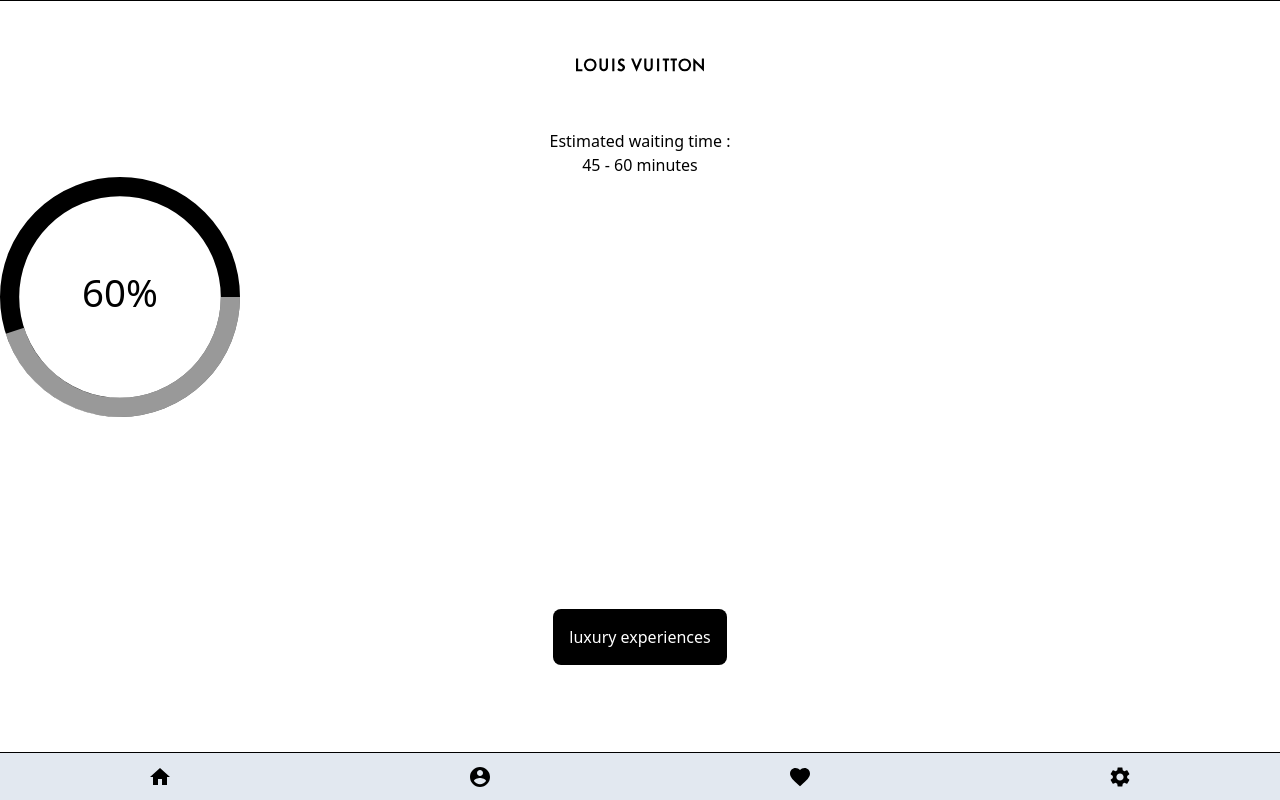
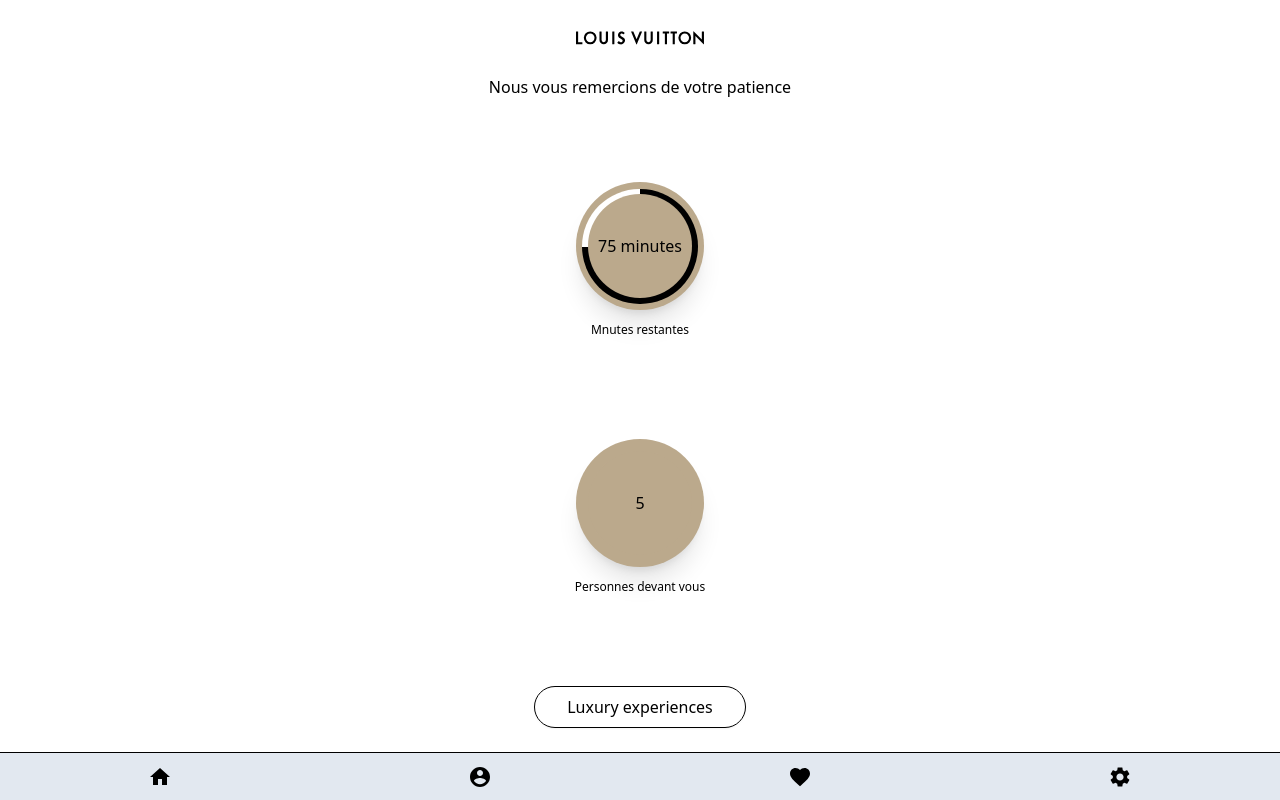
Before and after one commit to WalterLuong/LVMHx42, a React (Vite) app in the folder frontend/: page /wait in a window 1280 px wide. Built offline with nearby package versions, Linux system fonts and the light colour scheme.

Commit message:
made custom circle progress bar

```diff
--- a/frontend/src/App.tsx
+++ b/frontend/src/App.tsx
@@ -3,21 +3,24 @@
 
 function App() {
 
-
   return (
     <>
-      <div className="bg-slate-200 h-screen w-screen overflow-hidden">
-		<div id='header-home' className="h-2/5">
-			<img src="/lvmh-logo.png" alt="LVMH_logo" className="h-32 m-auto" />
-			<h1 className="font-bold text-2xl">Bonjour User</h1>
-			<p>Pour vous recompenser de votre fidelite nous vous offrons la possibilite de faire la queue virtuel pour que vous puissiez decouvrir les experiences de luxe a Paris choisies par la maison Louis Vuitton </p>
+      <div className="bg-white h-screen w-screen overflow-hidden">
+		<div id='header-home' className="h-2/6 flex flex-col justify-center items-center">
+                  <div className="flex flex-row justify-center items-center h-[60px] w-[120px]">
+                  <img src='/LV-logo-text.svg' alt='logo' className='h-full w-full' />
+            </div>
+            <div className="flex flex-col flex-auto  text-left pr-4 pl-4">
+                <h1 className="font-bold text-xl text-left">Bonjour User</h1>
+                <p className="text-sm">Pour vous recompenser de votre fidelite nous vous offrons la possibilite de faire la queue virtuel pour que vous puissiez decouvrir les experiences de luxe a Paris choisies par la maison Louis Vuitton </p>
+            </div>
 		</div>
-		<div className="flex flex-grow-0 h-3/5 bg-cover bg-center relative font-sans">
+		<div className="flex h-3/5 bg-cover bg-center relative font-sans">
 			<img src={LVStore} alt="LVStore" className="w-full h-full object-cover filter brightness-50"/>
 			<div className="absolute top-1/2 left-1/2 flex-col justify-center text-center transform -translate-x-1/2 -translate-y-1/2 text-white">
 				<p> Decouvrez Paris </p>
 				<h3 className="w-full text-nowrap">Rejoins la queue virtuel</h3>
-				<button className="bg-transparent border-white border p-2 m-4 text-white p-4 transform hover:scale-105 rounded-lg">Je rejoins</button>
+				<button className="bg-transparent border-white border m-4 text-white pt-2 pb-2 pr-8 pl-8 transform hover:scale-105 rounded-lg">Je rejoins</button>
 			</div>
 		</div>
       </div>
--- a/frontend/src/components/CircleLoader.tsx
+++ b/frontend/src/components/CircleLoader.tsx
@@ -1,15 +1,30 @@
 import React from 'react';
 
-const CircleLoader = ({ percentage }: { percentage: number }) => {
-  const conicGradient = `conic-gradient(black ${percentage}%, transparent ${percentage}%)`;
+const CircleLoader = ({ percentage, minutes, height, width }: { percentage: number, minutes: boolean, height: number, width:number }) => {
 
+    const conicGradient = minutes ? `conic-gradient(black ${percentage}%, 0, white ${percentage}%)` : ''
+    const CircleClass = `h-${height} w-${width} flex justify-center items-center shadow-xl rounded-full bg-[#BBA98C]`
+    const description = minutes ? 'Mnutes restantes' : 'Personnes devant vous'
   return (
-    <div className="w-16 h-16 rounded-full overflow-hidden">
-      <div
-        className="w-full h-full bg-gradient-to-r from-black to-transparent"
-        style={{ background: conicGradient }}
-      ></div>
-    </div>
+    <>
+    <div className='flex flex-col w-full h-full items-center justify-around mt-2'>
+      <div className={CircleClass}>
+          <div className="h-[90%] w-[90%] rounded-full overflow-hidden">
+                <div
+                  className="h-full w-full flex justify-center items-center shadow-xl"
+                  style={{ background: conicGradient }}
+                  >
+
+                  <div className="flex justify-center items-center h-[90%] w-[90%] shadow-inner[0_35px_60px_-15px_rgba(0,0,0,0.3)] rounded-full bg-[#BBA98C] text-black">
+                      {percentage} {minutes ? 'minutes' : null }
+                  </div>
+              </div>
+          </div>
+        </div>
+        <span className='text-xs p-2'>{description}</span>
+        </div>
+
+      </>
   );
 };
 
--- a/frontend/src/pages/wait/Wait.tsx
+++ b/frontend/src/pages/wait/Wait.tsx
@@ -2,66 +2,33 @@
 import { waitTime } from '../../data/waitTime';
 import { Link } from 'react-router-dom';
 import CircleLoader from '../../components/CircleLoader';
-import { CircularProgressbar } from 'react-circular-progressbar';
-import 'react-circular-progressbar/dist/styles.css';
 
 const Wait = () => {
 	return (
-		<div className='bg-white h-screen flex-col justify-around'>
-			<div id='header' className='w-screen overflow-hidden flex items-center text-center justify-around items-center border-t border-black'>
+		<div className='bg-white h-screen flex flex-col '>
+            <div className='h-full mb-12 flex flex-col justify-between '>
+                <div id='header' className='w-screen overflow-hidden items-center h-[10%] justify-center flex text-center '>
                     <img src='/LV-logo-text.svg' alt='logo' className='h-32 w-32' />
                 </div>
-			<div id='content' className='h-3/5 flex-col text-center justify-center items-center'>
-				<h1>Estimated waiting time :</h1>
-				<span> {waitTime.min} - {waitTime.max} minutes </span>
-				<div className='flex justify-center h-60 w-60'>
-				<CircularProgressbar
-					value={waitTime.min}
-					text={`${waitTime.max}%`}
-					styles={{
-						// Customize the root svg element
-						root: {},
-						// Customize the path, i.e. the "completed progress"
-						path: {
-						// Path color
-						stroke: `rgba(255, 255, 255, ${waitTime.max / 100})`,
-						// Whether to use rounded or flat corners on the ends - can use 'butt' or 'round'
-						strokeLinecap: 'butt',
-						// Customize transition animation
-						transition: 'stroke-dashoffset 0.5s ease 0s',
-						// Rotate the path
-						transform: 'rotate(0.25turn)',
-						transformOrigin: 'center center',
-						},
-						// Customize the circle behind the path, i.e. the "total progress"
-						trail: {
-						// Trail color
-						stroke: '#000',
-						// Whether to use rounded or flat corners on the ends - can use 'butt' or 'round'
-						strokeLinecap: 'butt',
-						// Rotate the trail
-						transform: 'rotate(0.25turn)',
-						transformOrigin: 'center center',
-						},
-						// Customize the text
-						text: {
-						// Text color
-						fill: '#000',
-						// Text size
-						fontSize: '16px',
-						},
-						// Customize background - only used when the `background` prop is true
-						background: {
-						fill: '#000',
-						},
-					}}
-					/>
+                <div id='content' className='flex flex-auto flex-col text-center justify-around items-center'>
+                    <div className='flex flex-col justify-center items-center pr-5 pl-5'>
+                        <p>Nous vous remercions de votre patience</p>
+                    </div>
+                    <div className='flex flex-col flex-auto justify-evenly items-center'>
+                        <div className='flex justify-center '>
+                            <CircleLoader percentage={75} minutes={true} height={32} width={32}/>
+                        </div>
+                        <div className='flex justify-center m-4'>
+                            <CircleLoader percentage={5} minutes={false} height={32} width={32} />
                         </div>
                     </div>
-			<div id='cta' className='w-screen flex justify-center items-center'>
+
+                </div>
+                <div id='cta' className='w-screen flex justify-center mb-6 items-center'>
                     <Link to='/experiences'>
-					<button className='bg-black text-white p-4 rounded-lg'>luxury experiences</button>
+                        <button className='bg-transparent border border-solid shadow-sm border-black text-black pr-8 pt-2 pb-2 pl-8 rounded-3xl hover:bg-black hover:text-white'>Luxury experiences</button>
                     </Link>
+                </div>
             </div>
 		</div>
 	)
```
Lines whose indentation alone changed are shown as unchanged.
